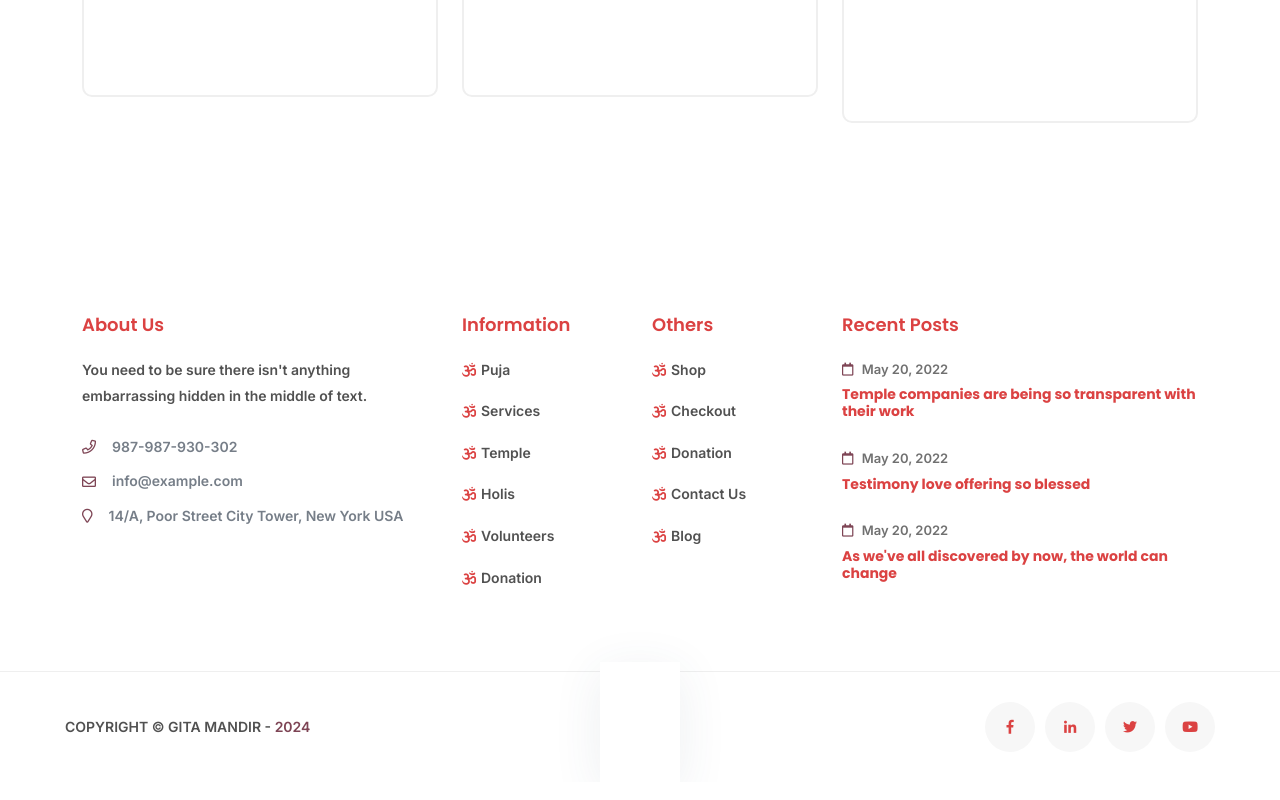
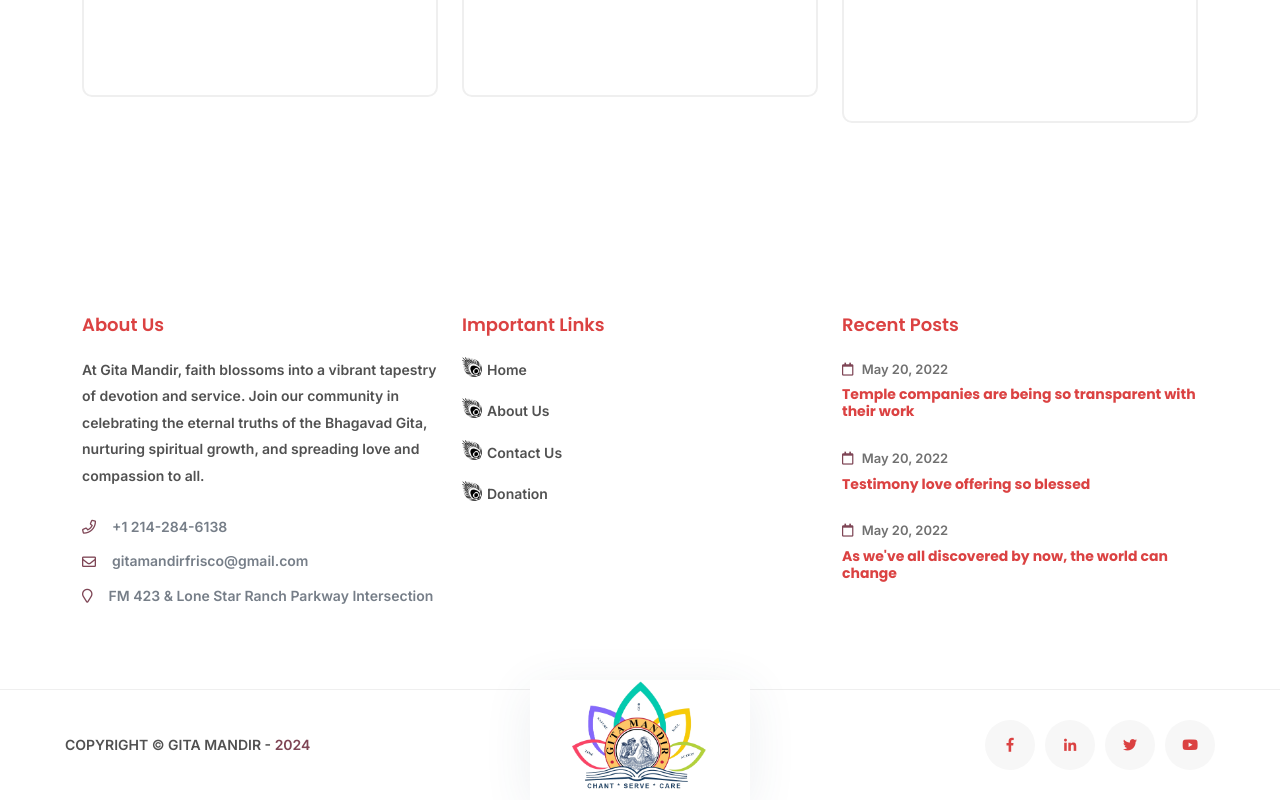
Before and after one commit to PrafulGakotkar/Gita_Mandir, a Next.js app: page /contact in a window 1280 px wide. Shown: the part 1640-2440 px from the top of the page. Built offline with nearby package versions, Linux system fonts and the light colour scheme; a web font is replaced by a local one.

Commit message:
first commit

```diff
--- a/components/Donation/Donation.js
+++ b/components/Donation/Donation.js
@@ -249,29 +249,47 @@ function Donation() {
           </div>
 
           <div className="row align-items-center section-padding " style={{ paddingTop: 10 }} >
-            <div className="col-md-12">
+            <div className="col-md-6">
               <div className=" text-center">
                 <h4 className="">1 Acre Land – $330,000</h4>
                 <h4 className="">½ Acre Land – $170,000</h4>
                 <h4>¼ Acre Land – $ 90,000</h4>
                 <h4>5,000 Sq Ft – $ 50,000</h4>
                 <h4>2,500 Sq Ft – $ 25,000</h4>
+
+
+              </div>
+            </div>
+            <div className="col-md-6">
+              <div className=" text-center">
+
+
                 <h4>1000 Sq Ft – $ 10,000</h4>
                 <h4>500 Sq Ft - $ 5,000</h4>
                 <h4>250 Sq Ft - $ 2,500</h4>
                 <h4>100 Sq Ft - $ 1,000</h4>
+
+              </div>
+            </div>
+
+            <div className="col-md-12">
+              <div className=" text-center">
+
+
+
                 <h5>All the above sponsors will be recognized as donors for procuring the land</h5>
                 <h4>You can donate any amount as you prefer.</h4>
                 <p><strong>“Just by starting the construction of a temple for Lord, sins
                   committed in seven births will be wiped out and one will
                   deliver his forefathers who are suffering in hellish planets”</strong>
-                   {" "}and who sponsors a temple of Lord Vishnu, gains ten million
+                  {" "}and who sponsors a temple of Lord Vishnu, gains ten million
                   times the merits accrued by Yajna, Austerities, Charities,
                   Pilgrimage and study of Vedas.</p>
-                  <h6>– Skanda Purana
-</h6>
+                <h6>– Skanda Purana
+                </h6>
               </div>
             </div>
+
 
           </div>
 
--- a/components/Footer/Footer.js
+++ b/components/Footer/Footer.js
@@ -1,5 +1,10 @@
 import Link from 'next/link'
 import React from 'react'
+import Image from 'next/image'
+
+import icon from '../../assets/img/icon.png'
+import logo from '../../assets/img/logo.png'
+
 
 
 function Footer() {
@@ -12,50 +17,54 @@ function Footer() {
                         <div className="row" >
                             <div className="col-xl-4 col-lg-4 col-md-4 col-sm-12 footer-widget">
                                 <h5 className="widget-title">About Us</h5>
-                                <p className="mb-4">You need to be sure there isn&apos;t anything embarrassing hidden in the middle of text. </p>
+                                <p className="mb-4">At Gita Mandir, faith blossoms into a vibrant tapestry of devotion and service. Join our community in celebrating the eternal truths of the Bhagavad Gita, nurturing spiritual growth, and spreading love and compassion to all.</p>
                                 <div className="d-flex align-items-center justify-content-md-start justify-content-center">
                                     <i className="far fa-phone custom-primary me-3"></i>
-                                    <span>987-987-930-302</span>
+                                    <span>+1 214-284-6138</span>
                                 </div>
                                 <div className="d-flex align-items-center justify-content-md-start justify-content-center mt-2">
                                     <i className="far fa-envelope custom-primary me-3"></i>
-                                    <span>info@example.com</span>
+                                    <span>gitamandirfrisco@gmail.com</span>
                                 </div>
                                 <div className="d-flex align-items-center justify-content-md-start justify-content-center mt-2">
                                     <i className="far fa-map-marker custom-primary me-3"></i>
-                                    <span>14/A, Poor Street City Tower, New York USA</span>
+                                    <span>FM 423 & Lone Star Ranch Parkway Intersection</span>
                                 </div>
                             </div>
-                            <div className="col-xl-2 col-lg-2 col-md-4 col-sm-12 footer-widget">
-                                <h5 className="widget-title">Information</h5>
+                            <div className="col-xl-4 col-lg-4 col-md-4 col-sm-12 footer-widget">
+                                <h5 className="widget-title">Important Links</h5>
                                 <ul>
                                     <li>
-                                        <i className="fas fa-om"></i>
-                                        <Link href="puja.html">Puja</Link>
+                                        {/* <i className="fas fa-om"></i> */}
+                                        <Image style={{ marginLeft: 0 }} className='icon-img' src={icon} width={20} alt='icon' />
+                                        <Link style={{ marginLeft: 25 }} href="/">Home</Link>
                                     </li>
                                     <li>
-                                        <i className="fas fa-om"></i>
-                                        <Link href="services.html">Services</Link>
+                                        {/* <i className="fas fa-om"></i> */}
+                                        <Image style={{ marginLeft: 0 }} className='icon-img' src={icon} width={20} alt='icon' />
+                                        <Link style={{ marginLeft: 25 }} href="/about">About Us</Link>
                                     </li>
                                     <li>
-                                        <i className="fas fa-om"></i>
-                                        <Link href="about-us.html">Temple</Link>
+                                        {/* <i className="fas fa-om"></i> */}
+                                        <Image style={{ marginLeft: 0, marginRight: 50 }} className='icon-img' src={icon} width={20} alt='icon' />
+                                        <Link style={{ marginLeft: 25 }} href="/contact">Contact Us</Link>
                                     </li>
-                                    <li>
+                                    {/* <li>
                                         <i className="fas fa-om"></i>
                                         <Link href="holi.html">Holis</Link>
                                     </li>
                                     <li>
                                         <i className="fas fa-om"></i>
                                         <Link href="volunteers.html">Volunteers</Link>
-                                    </li>
+                                    </li> */}
                                     <li>
-                                        <i className="fas fa-om"></i>
-                                        <Link href="events.html">Donation</Link>
+                                        {/* <i className="fas fa-om"></i> */}
+                                        <Image style={{ marginLeft: 0, marginRight: 50 }} className='icon-img' src={icon} width={20} alt='icon' />
+                                        <Link style={{ marginLeft: 25 }} href="/donation">Donation</Link>
                                     </li>
                                 </ul>
                             </div>
-                            <div className="col-xl-2 col-lg-2 col-md-4 col-sm-12 footer-widget">
+                            {/* <div className="col-xl-2 col-lg-2 col-md-4 col-sm-12 footer-widget">
                                 <h5 className="widget-title">Others</h5>
                                 <ul>
                                     <li>
@@ -79,7 +88,7 @@ function Footer() {
                                         <Link href="#">Blog</Link>
                                     </li>
                                 </ul>
-                            </div>
+                            </div> */}
                             <div className="col-xl-4 col-lg-4 col-md-3 col-sm-12 d-none d-lg-block footer-widget widget-recent-posts">
                                 <h5 className="widget-title">Recent Posts</h5>
                                 <article className="sigma_recent-post">
@@ -114,6 +123,7 @@ function Footer() {
                         </div>
                         <div className="sigma_footer-logo">
                             {/* <img src="assets/img/logo.png" alt="logo"> */}
+                            <Image src={logo} height={100} width={140} alt='Logo' />
                         </div>
                         <ul className="sigma_sm square">
                             <li>
--- a/components/Navbar/Navbar.js
+++ b/components/Navbar/Navbar.js
@@ -317,7 +317,7 @@ function Navbar() {
                 </li>
               </ul>
             </li>
-            <li className="menu-item menu-item-has-children">
+            {/* <li className="menu-item menu-item-has-children">
               <a href="#">Pages</a>
               <ul className="sub-menu">
                 <li className="menu-item">
@@ -345,8 +345,8 @@ function Navbar() {
                   <a href="faq.html">FAQ</a>{" "}
                 </li>
               </ul>
-            </li>
-            <li className="menu-item menu-item-has-children">
+            </li> */}
+            {/* <li className="menu-item menu-item-has-children">
               <a href="#">Service</a>
               <ul className="sub-menu">
                 <li className="menu-item">
@@ -358,10 +358,10 @@ function Navbar() {
                   <a href="services-2.html">Service Style 2</a>{" "}
                 </li>
               </ul>
-            </li>
-            <li className="menu-item menu-item-has-children">
+            </li> */}
+            <li className="menu-item ">
               <a href="/donation">Donation</a>
-              <ul className="sub-menu">
+              {/* <ul className="sub-menu">
                 <li className="menu-item">
                   {" "}
                   <a href="/donation">Donation</a>{" "}
@@ -370,7 +370,7 @@ function Navbar() {
                   {" "}
                   <a href="donation-archive.html">Donation Archive</a>{" "}
                 </li>
-              </ul>
+              </ul> */}
             </li>
             <li className="menu-item menu-item-has-children">
               <a href="#">Event</a>
@@ -496,7 +496,7 @@ function Navbar() {
                     </li>
                   </ul> */}
                 </li>
-                <li className="menu-item menu-item-has-children">
+                {/* <li className="menu-item menu-item-has-children">
                   <a href="#">Pages</a>
                   <ul className="sub-menu">
                     <li className="menu-item">
@@ -591,7 +591,7 @@ function Navbar() {
                       <a href="event-details.html">Event Detail</a>{" "}
                     </li>
                   </ul>
-                </li>
+                </li> */}
                 <li className="menu-item ">
                   <a href="/about">About Us</a>
                   {/* <ul className="sub-menu">
@@ -618,9 +618,9 @@ function Navbar() {
                     </li>
                   </ul> */}
                 </li>
-                <li className="menu-item menu-item-has-children">
+                <li className="menu-item ">
                   <a href="/donation">Donation</a>
-                  <ul className="sub-menu">
+                  {/* <ul className="sub-menu">
                     <li className="menu-item">
                       {" "}
                       <a href="/donation">Donation</a>{" "}
@@ -629,13 +629,13 @@ function Navbar() {
                       {" "}
                       <a href="donation-archive.html">Donation Archive</a>{" "}
                     </li>
-                  </ul>
+                  </ul> */}
                 </li>
               </ul>
               {/* Logo Start */}
               <div className="sigma_logo-wrapper">
                 <a className="navbar-brand" href="/">
-                <Image src={logo} className="mb-30" alt="Logo" />
+                <Image src={logo} className="mb-30" style={{marginTop:30, height:100}} alt="Logo" />
                   {/* <img src="assets/img/logo.png" alt="logo" /> */}
                 </a>
               </div>
@@ -646,7 +646,7 @@ function Navbar() {
                   <i className="fal fa-phone" />
                   <div className="sigma_header-contact-inner">
                     <span>Get Support</span>
-                    <h6>987-879-428-48</h6>
+                    <h6>+1 214-284-6138</h6>
                   </div>
                 </a>
                 <a className="sigma_btn-custom" href="/donation">
```
Also changed, not shown: assets/css/style.css.
